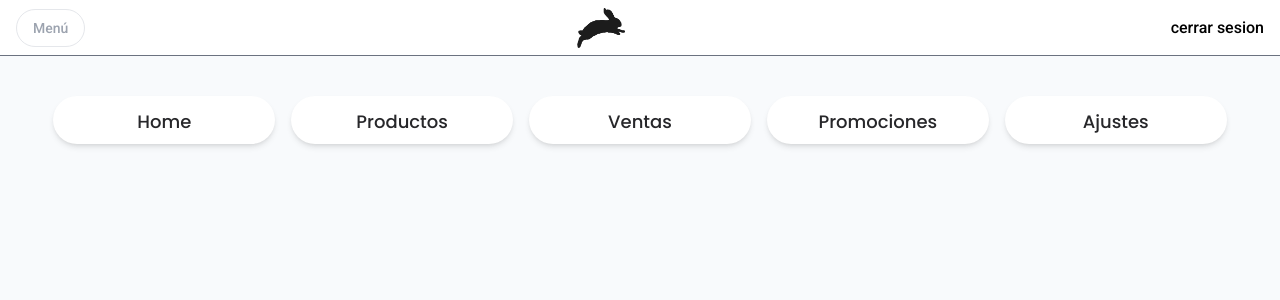
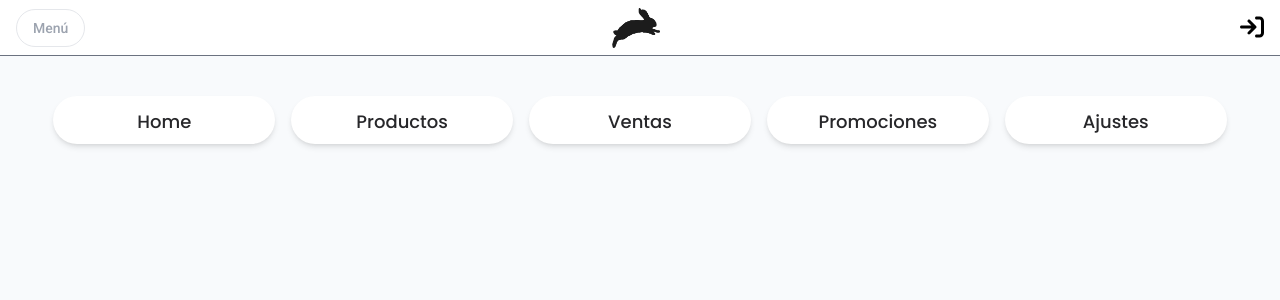
Before and after one commit to DiegoSantelices10/DyP_Aplicacion_Web, a Next.js app in the folder appweb/: page /orders in a window 1280 px wide. Shown: the top 300 px of the page. Built offline with nearby package versions, Linux system fonts and the light colour scheme.

Commit message:
Config de Icons

```diff
--- a/appweb/babel-plugin-macros.config.js
+++ /dev/null
@@ -1,5 +0,0 @@
-module.exports = {
-    'fontawesome-svg-core': {
-      'license': 'free'
-    }
-  }
--- a/appweb/babel.config.js
+++ /dev/null
@@ -1,5 +0,0 @@
-module.exports = function (api) {
-    return {
-      plugins: ['macros'],
-    }
-  }
--- a/appweb/components/navbar.js
+++ b/appweb/components/navbar.js
@@ -4,6 +4,12 @@ import Link from 'next/link'
 import Image from 'next/image'
 import { signOut, getSession } from 'next-auth/react';
 import { FontAwesomeIcon } from '@fortawesome/react-fontawesome'
+import {
+faCode,
+faArrowRightToBracket,
+faBeerMugEmpty,
+} from '@fortawesome/free-solid-svg-icons' // <-- import styles to be used
+
 
 export default function navbar() {
   return (
@@ -20,11 +26,11 @@ export default function navbar() {
         </div>
 
         <div className="hidden md:block md:w-auto pl-14 my-auto" id="mobile-menu">
-            <div>
-              <a onClick={() => signOut()}>
-cerrar sesion
+              <Link href="../" >
+                <a onClick={() => signOut()}>
+                <FontAwesomeIcon icon={faArrowRightToBracket} size="xl" />
               </a>
-            </div>
+              </Link>
         </div>
     </nav>
   )
--- a/appweb/package.json
+++ b/appweb/package.json
@@ -10,10 +10,11 @@
   },
   "dependencies": {
     "@fortawesome/fontawesome-svg-core": "^6.1.1",
+    "@fortawesome/free-regular-svg-icons": "^6.1.1",
+    "@fortawesome/free-solid-svg-icons": "^6.1.1",
     "@fortawesome/react-fontawesome": "^0.1.18",
     "@headlessui/react": "^1.5.0",
     "@heroicons/react": "^1.0.6",
-    "babel-plugin-macros": "^3.1.0",
     "bootstrap": "^5.1.3",
     "flowbite": "^1.4.1",
     "formik": "^2.2.9",
--- a/appweb/pages/index.js
+++ b/appweb/pages/index.js
@@ -86,7 +86,7 @@ Home.layout = "L2"
 export const getServerSideProps = async (context) => {
   const session = await getSession(context);
 
-  console.log(session);
+
 
   if (!session) {
     return {
```
Also changed, not shown: 1 other file (tests, documents, lock files or other folders).
